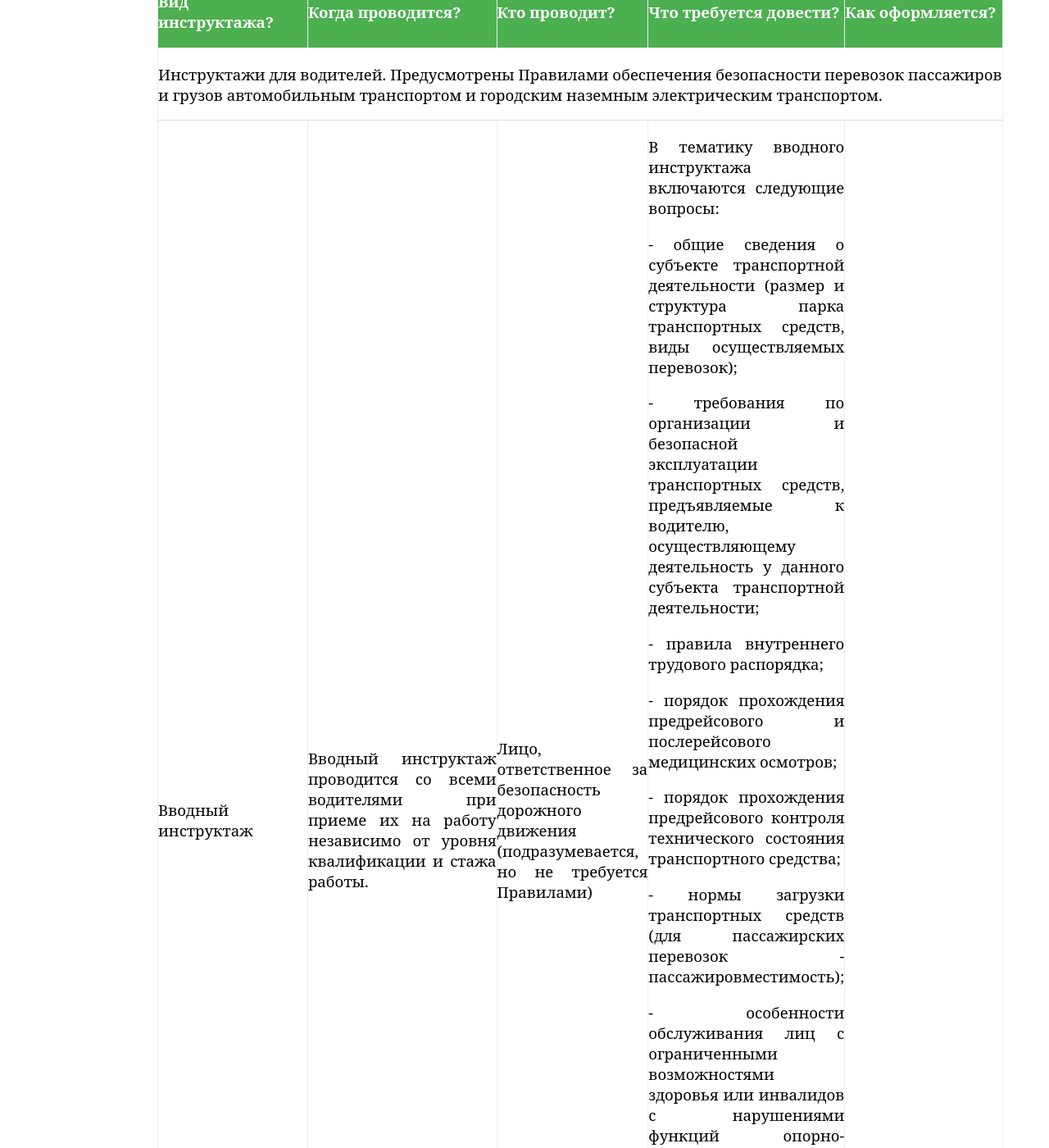
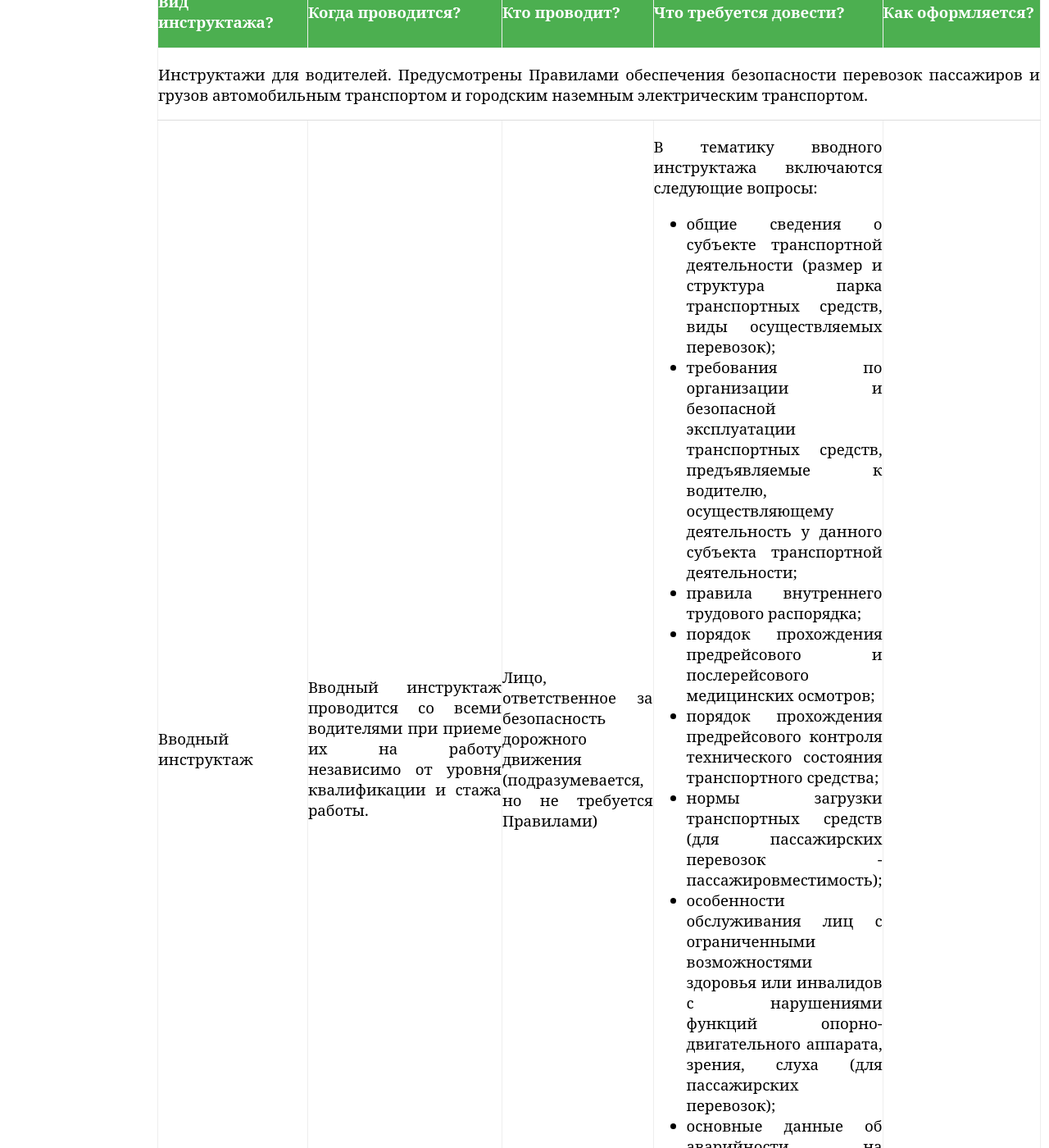
Before and after one commit to kiselevmv/kiselevmv.github.io, a Jekyll site: the page built from _posts/2020-07-15-safety-induction.html, in a window 1280 px wide and 1400 px high, scrolled down 278 px. Shown: the whole window at 82% size. Built offline with Jekyll 4.4.1, drawn with Linux system fonts in a browser that asks for light colours; comment, search, counter and statistics services are not loaded; some of the changed text lies outside the part shown.

Commit message:
Update 2020-07-15-safety-induction.html

```diff
--- a/_posts/2020-07-15-safety-induction.html
+++ b/_posts/2020-07-15-safety-induction.html
@@ -41,20 +41,17 @@ tags: safety
   </td>
   <td>
   <p>В тематику вводного инструктажа включаются следующие вопросы:</p>
-  <p>- общие сведения о субъекте
-  транспортной деятельности (размер и структура парка транспортных средств,
-  виды осуществляемых перевозок);</p>
-  <p>- требования по организации и
-  безопасной эксплуатации транспортных средств, предъявляемые к водителю,
-  осуществляющему деятельность у данного субъекта транспортной деятельности;</p>
-  <p>- правила внутреннего трудового распорядка;</p>
-  <p>- порядок прохождения предрейсового и послерейсового медицинских осмотров;</p>
-  <p>- порядок прохождения предрейсового контроля технического состояния транспортного средства;</p>
-  <p>- нормы загрузки транспортных средств (для пассажирских перевозок - пассажировместимость);</p>
-  <p>- особенности обслуживания лиц с ограниченными возможностями здоровья или инвалидов с нарушениями функций
-  опорно-двигательного аппарата, зрения, слуха (для пассажирских перевозок);</p>
-  <p>основные данные об аварийности на маршрутной сети, обстоятельствах и причинах преобладающих видов  ДТП;</p>
-  <p>- документы, необходимые для осуществления перевозок пассажиров и (или) грузов.</p>
+  <ul>
+  <li>общие сведения о субъекте транспортной деятельности (размер и структура парка транспортных средств, виды осуществляемых перевозок);</li>
+  <li>требования по организации и безопасной эксплуатации транспортных средств, предъявляемые к водителю, осуществляющему деятельность у данного субъекта транспортной деятельности;</li>
+  <li>правила внутреннего трудового распорядка;</li>
+  <li>порядок прохождения предрейсового и послерейсового медицинских осмотров;</li>
+  <li>порядок прохождения предрейсового контроля технического состояния транспортного средства;</li>
+  <li>нормы загрузки транспортных средств (для пассажирских перевозок - пассажировместимость);</li>
+  <li>особенности обслуживания лиц с ограниченными возможностями здоровья или инвалидов с нарушениями функций опорно-двигательного аппарата, зрения, слуха (для пассажирских перевозок);</li>
+  <li>основные данные об аварийности на маршрутной сети, обстоятельствах и причинах преобладающих видов  ДТП;</li>
+  <li>- документы, необходимые для осуществления перевозок пассажиров и (или) грузов.</li>
+  </ul>
   </td>
   <td rowspan="4">
   <p>Субъектом транспортной   деятельности осуществляется документальный учет сведений о лицах (фамилия, имя, отчество, занимаемая должность), проходивших и проводивших инструктаж, виде инструктажа и дате его проведения. Результаты этого учета хранятся субъектом транспортной деятельности в течение не менее трех лет.</p>
@@ -64,89 +61,63 @@ tags: safety
   <td>  <p>Предрейсовый инструктаж</p>  </td>
   <td>
   <p>Предрейсовый инструктаж проводится:</p>
-  <p>- при отправлении водителя по маршруту движения впервые;</p>
-  <p>- при перевозке детей;</p>
-  <p>- при перевозке опасных, крупногабаритных и тяжеловесных грузов.</p>
+  <ul>
+  <li>при отправлении водителя по маршруту движения впервые;</li>
+  <li>при перевозке детей;</li>
+  <li>при перевозке опасных, крупногабаритных и тяжеловесных грузов.</li>
+  </ul>
   </td>
   <td>
   <p>Лицо, ответственное за безопасность дорожного движения (подразумевается, но не требуется Правилами)</p>
   </td>
   <td>
   <p>В тематику предрейсового инструктажа включаются следующие вопросы:</p>
-  <p>протяженность маршрута,
-  дорожные условия, наличие опасных участков и мест концентрации ДТП,
-  особенности организации дорожного движения;</p>
-  <p>конечные, промежуточные пункты
-  маршрута, места отдыха, приема пищи, смены водителей (при необходимости),
-  стоянки транспортных средств;</p>
-  <p>расположение на маршруте
-  пунктов медицинской и технической помощи, постов Госавтоинспекции МВД России,
-  диспетчерских пунктов, автовокзалов и автостанций;</p>
-  <p>условия работы водителя при
-  увеличении интенсивности движения транспортных и пешеходных потоков;</p>
-  <p>безопасность движения в период
-  каникул учащихся;</p>
-  <p>информация об изменениях в
-  организации перевозок, об особенностях проезда железнодорожных переездов,
-  путепроводов и других искусственных сооружений, пользования паромными
-  переправами и наплавными мостами;</p>
-  <p>меры предосторожности при
-  преодолении затяжных спусков и подъемов;</p>
-  <p>действия водителя в ситуациях,
-  связанных с несоблюдением графика движения транспортного средства по не
-  зависящим от него причинам (при перевозке пассажиров по регулярным
-  маршрутам);</p>
-  <p>особенности посадки, высадки и
-  перевозки лиц с ограниченными возможностями здоровья или инвалидов с
-  нарушениями функций опорно-двигательного аппарата, зрения, слуха,
-  применительно к конкретному маршруту движения (при перевозке пассажиров);</p>
-  <p>особенности подачи автобуса к
-  месту посадки пассажиров (при перевозке детей);</p>
-  <p>особенности посадки и высадки
-  детей, их перевозки, взаимодействия водителя с лицами, сопровождающими детей
-  (при перевозке детей).</p>
+  <ul>
+  <li>протяженность маршрута, дорожные условия, наличие опасных участков и мест концентрации ДТП, особенности организации дорожного движения;</li>
+  <li>конечные, промежуточные пункты маршрута, места отдыха, приема пищи, смены водителей (при необходимости), стоянки транспортных средств;</li>
+  <li>расположение на маршруте пунктов медицинской и технической помощи, постов Госавтоинспекции МВД России, диспетчерских пунктов, автовокзалов и автостанций;</li>
+  <li>условия работы водителя при увеличении интенсивности движения транспортных и пешеходных потоков;</li>
+  <li>безопасность движения в период каникул учащихся;</li>
+  <li>информация об изменениях в организации перевозок, об особенностях проезда железнодорожных переездов,
+  путепроводов и других искусственных сооружений, пользования паромными переправами и наплавными мостами;</li>
+  <li>меры предосторожности при преодолении затяжных спусков и подъемов;</li>
+  <li>действия водителя в ситуациях, связанных с несоблюдением графика движения транспортного средства по не
+  зависящим от него причинам (при перевозке пассажиров по регулярным маршрутам);</li>
+  <li>особенности посадки, высадки и перевозки лиц с ограниченными возможностями здоровья или инвалидов с
+  нарушениями функций опорно-двигательного аппарата, зрения, слуха, применительно к конкретному маршруту движения (при перевозке пассажиров);</li>
+  <li>особенности подачи автобуса к месту посадки пассажиров (при перевозке детей);</li>
+  <li>особенности посадки и высадки детей, их перевозки, взаимодействия водителя с лицами, сопровождающими детей (при перевозке детей).</li>
+  </ul>
   </td>
  </tr>
  <tr>
   <td>  <p>Сезонный инструктаж</p>   </td>
   <td>
-  <p>Сезонные инструктажи
-  проводятся со всеми водителями два раза в год - в весенне-летний и
-  осенне-зимний периоды.</p>
+  <p>Сезонные инструктажи проводятся со всеми водителями два раза в год - в весенне-летний и осенне-зимний периоды.</p>
   </td>
   <td>
-  <p>Лицо, ответственное за
-  безопасность дорожного движения (подразумевается, но не требуется Правилами)</p>
+  <p>Лицо, ответственное за безопасность дорожного движения (подразумевается, но не требуется Правилами)</p>
   </td>
   <td>
-  <p>В тематику сезонных
-  инструктажей включаются вопросы, определяющие особенности эксплуатации и
-  управления транспортных средств в весенне-летний и осенне-зимний периоды, а
-  также связанные с обеспечением безопасности дорожного движения в сложных
-  погодных и дорожных условиях.</p>
+  <p>В тематику сезонных инструктажей включаются вопросы, определяющие особенности эксплуатации и управления транспортных средств в весенне-летний и осенне-зимний периоды, а также связанные с обеспечением безопасности дорожного движения в сложных погодных и дорожных условиях.</p>
   </td>
  </tr>
  <tr>
   <td>  <p>Специальный инструктаж</p>  </td>
   <td>
-  <p>Специальный инструктаж
-  проводится со всеми водителями при необходимости срочного доведения до них
-  информации в случаях:</p>
-  <p>вступления в силу нормативных
-  правовых актов, положения которых влияют на профессиональную деятельность
-  водителей;</p>
-  <p>изменения маршрута движения и
-  условий движения, влияющих на безопасность дорожного движения;</p>
-  <p>получения информации о ДТП с человеческими жертвами, значительным материальным и экологическим ущербом;</p>
-  <p>совершения и (или) угрозы
-  совершения террористических актов.</p>
+  <p>Специальный инструктаж проводится со всеми водителями при необходимости срочного доведения до них информации в случаях:</p>
+  <ul>
+  <li>вступления в силу нормативных правовых актов, положения которых влияют на профессиональную деятельность водителей;</li>
+  <li>изменения маршрута движения и условий движения, влияющих на безопасность дорожного движения;</li>
+  <li>получения информации о ДТП с человеческими жертвами, значительным материальным и экологическим ущербом;</li>
+  <li>совершения и (или) угрозы совершения террористических актов.</li>
+  </ul>
   </td>
   <td>
-  <p>Лицо, ответственное за безопасность дорожного движения (подразумевается, но не требуется Правилами)</p>
+  <p>Лицо, ответственное за безопасность дорожного движения (подразумевается, но не требуется Правилами).</p>
   </td>
   <td>
-  <p>При проведении инструктажа
-  дается оценка сложившейся ситуации и порядок необходимых действий водителя.</p>
+  <p>При проведении инструктажа дается оценка сложившейся ситуации и порядок необходимых действий водителя.</p>
   </td>
  </tr>
  <tr>
@@ -161,13 +132,14 @@ tags: safety
   <p>Вводный противопожарный инструктаж</p>
   </td>
   <td>
-  <p>Вводный противопожарный
-  инструктаж проводится:</p>
-  <p>- со всеми работниками, вновь принимаемыми на работу, независимо от их образования, стажа работы в профессии (должности);</p>
-  <p>- с сезонными работниками;</p>
-  <p>- с командированными в организацию работниками;</p>
-  <p>- с обучающимися, прибывшими на производственное обучение или практику;</p>
-  <p>- с иными категориями работников (граждан) по решению руководителя.</p>
+  <p>Вводный противопожарный инструктаж проводится:</p>
+  <ul>
+  <li>со всеми работниками, вновь принимаемыми на работу, независимо от их образования, стажа работы в профессии (должности);</li>
+  <li>с сезонными работниками;</li>
+  <li>с командированными в организацию работниками;</li>
+  <li>с обучающимися, прибывшими на производственное обучение или практику;</li>
+  <li>с иными категориями работников (граждан) по решению руководителя.</li>
+  </ul>
   </td>
   <td>
   <p>Проводится руководителем
@@ -184,24 +156,23 @@ tags: safety
   защиты.</p>
   </td>
   <td rowspan=5>
-  <p>О проведении вводного,
-  первичного, повторного, внепланового, целевого противопожарного инструктажей
-  делается запись в журнале учета проведения инструктажей по пожарной
-  безопасности с обязательной подписью инструктируемого и инструктирующего</p>
+  <p>О проведении вводного, первичного, повторного, внепланового, целевого противопожарного инструктажей
+  делается запись в журнале учета проведения инструктажей по пожарной безопасности с обязательной подписью инструктируемого и инструктирующего</p>
   </td>
  </tr>
  <tr>
   <td>  <p>Первичный противопожарный инструктаж</p>  </td>
   <td>
   <p>Первичный противопожарный инструктаж проводится непосредственно на рабочем месте:</p>
-  <p>со всеми вновь принятыми на работу;</p>
-  <p>с переводимыми из одного подразделения данной организации в другое;</p>
-  <p>с работниками, выполняющими новую для них работу;</p>
-  <p>с командированными в организацию работниками;</p>
-  <p>с сезонными работниками;</p>
-  <p>со специалистами строительного профиля, выполняющими строительно-монтажные и иные работы на территории
-  организации;</p>
-  <p>с обучающимися, прибывшими на производственное обучение или практику.</p>
+  <ul>
+  <li>со всеми вновь принятыми на работу;</li>
+  <li>с переводимыми из одного подразделения данной организации в другое;</li>
+  <li>с работниками, выполняющими новую для них работу;</li>
+  <li>с командированными в организацию работниками;</li>
+  <li>с сезонными работниками;</li>
+  <li>со специалистами строительного профиля, выполняющими строительно-монтажные и иные работы на территории организации;</li>
+  <li>с обучающимися, прибывшими на производственное обучение или практику.</li>
+  </ul>
   </td>
   <td>
   <p>Проведение первичного противопожарного
```
